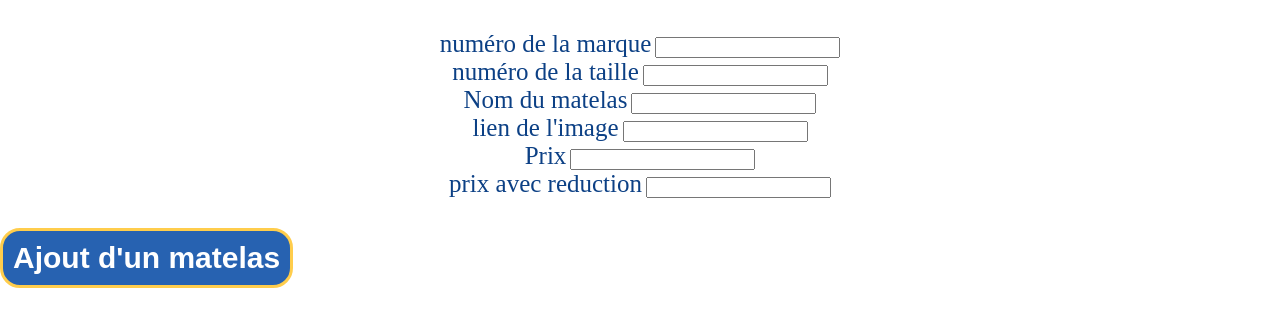
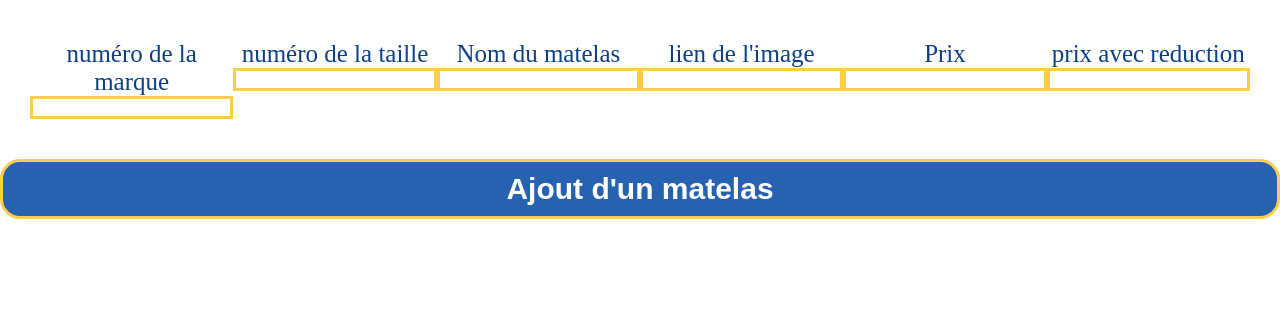
Before and after one commit to Florian59c/Literie3000, a PHP site: page /ajouter.php in a window 1280 px wide. Shown: the part 120-447 px from the top of the page. Run offline with PHP 8.4, Linux system fonts and the light colour scheme.

Commit message:
ajout de css pour les pages modifier et envoyer + debut du responcive

```diff
--- a/ajouter.php
+++ b/ajouter.php
@@ -35,7 +35,7 @@ if (!empty($_POST)) {
 }
 ?>
 
-<div class="container">
+<div class="container formulaire">
     <form action="" method="post">
         <div>
             <label for="inputMarque">numéro de la marque</label>
--- a/css/main.css
+++ b/css/main.css
@@ -70,6 +70,14 @@ h3, label {
     cursor: pointer;
 }
 
+input {
+    border: 0.3rem solid #FFCD4C;
+    width: 100%;
+}
+
+.formulaire div {
+    margin: 1rem 0;
+}
 
 
 /* page de suppression */
@@ -96,4 +104,14 @@ h3, label {
 .btn-add {
     margin-bottom: 6rem;
 }
+
+/* pages modifier et ajouter */
+.formulaire form {
+    display: flex;
 }
+
+.formulaire form div {
+    justify-content: center;
+    width: 100%;
+}
+}
--- a/modifier.php
+++ b/modifier.php
@@ -39,7 +39,7 @@ if (!empty($_POST)) {
 include("templates/header.php");
 ?>
 
-<div class="container">
+<div class="container formulaire">
 <form action="" method="post">
         <div>
             <label for="inputMarque">numéro de la marque</label>
```
